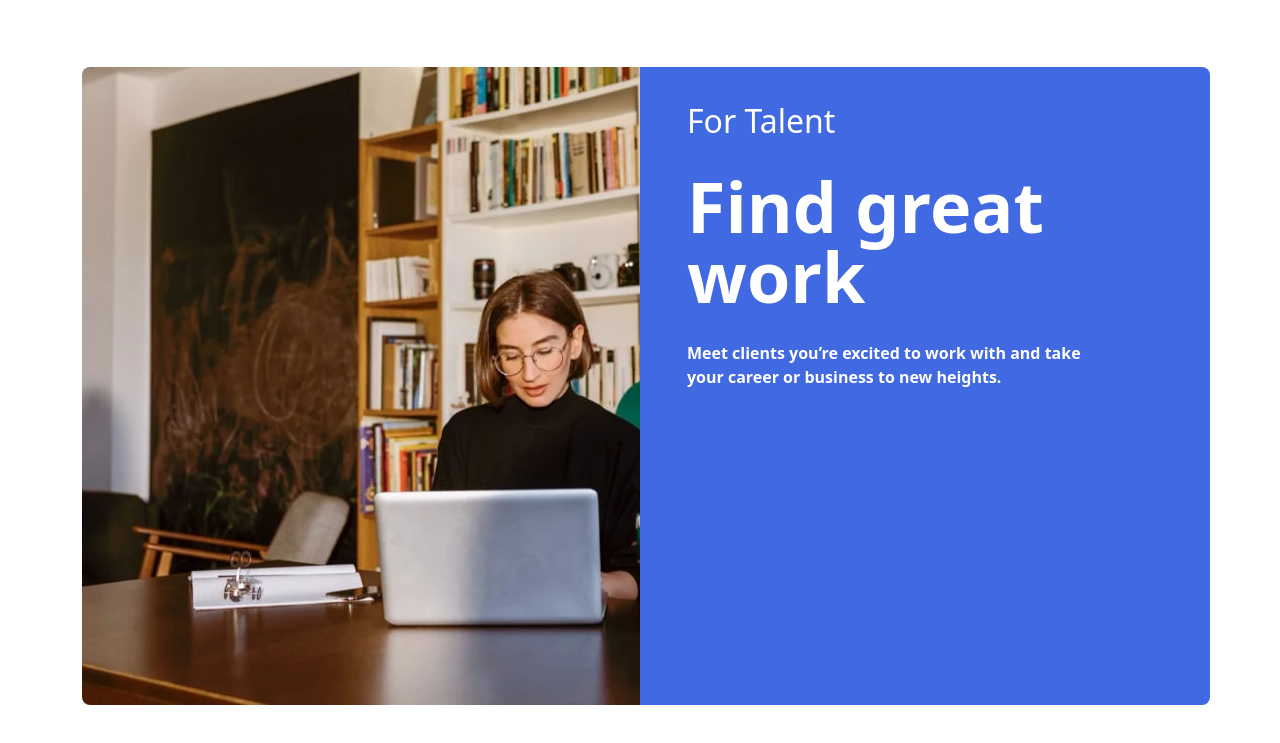
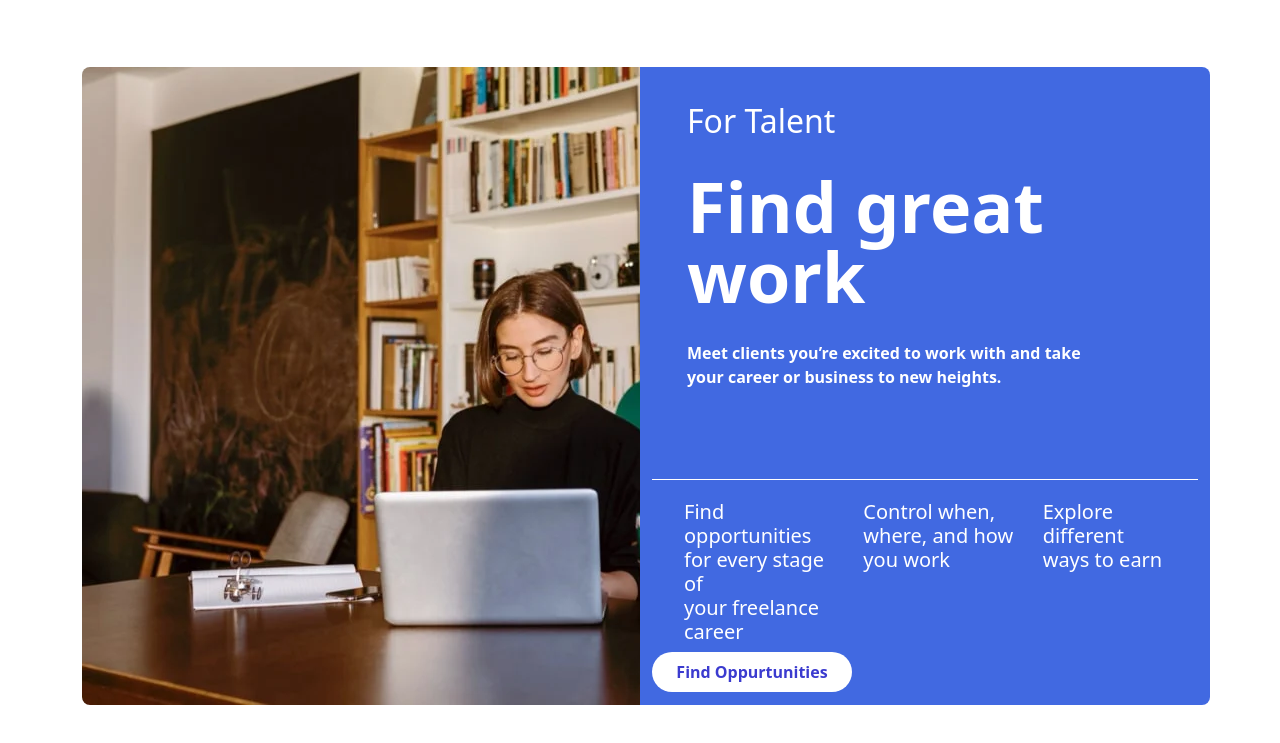
Before and after one commit to MehmoodAlam632/upwork-ui-clone, a plain HTML site: page index.html in a window 1280 px wide. Shown: the part 2742-3485 px from the top of the page. Drawn offline with Linux system fonts and the light colour scheme.

Commit message:
add work

```diff
--- a/index.html
+++ b/index.html
@@ -681,6 +681,22 @@
                 <p style="margin-top: 30px; font-weight: bold;">Meet clients you’re excited to work with and take <br>
                   your career or business to new heights.</p>
               </div>
+              <div class="my-div" style="border-top: 1px solid white; margin-top: 90px; color: white;">
+               <div class="row" style="margin-top: 20px; margin-left: 20px;">
+                <div class="col-4">
+                  <h5>Find opportunities <br>for every stage of  <br> your freelance <br>career</h5>
+                </div>
+                <div class="col-4">
+                  <h5>Control when, <br>where, and how <br>you work</h5>
+                </div>
+                <div class="col-4">
+                  <h5>Explore different <br>ways to earn</h5>
+                </div>
+               </div>
+               <div class="button">
+                 <button style="color: rgb(59, 59, 207); background-color: white; border-radius: 40px; font-weight: bold; border: none; width: 200px; height: 40px;">Find Oppurtunities</button>
+               </div>
+              </div>
             </div>
       </div>
       <footer class="container-fluid my-5">
```
